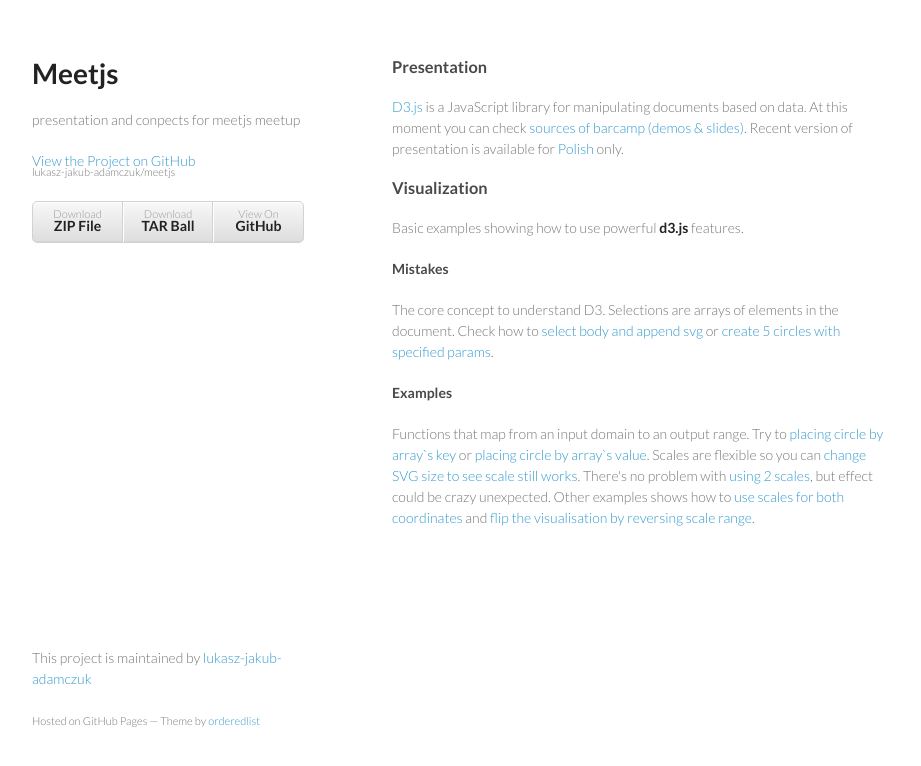
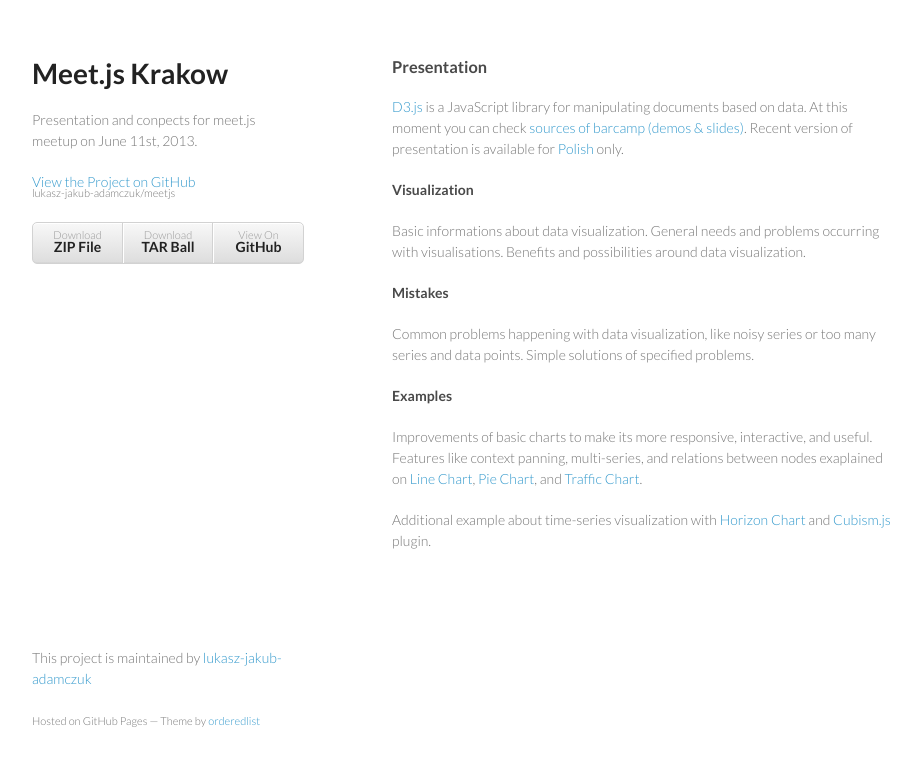
Before and after one commit to lukasz-jakub-adamczuk/meetjs, a plain HTML site: page index.html in a window 1280 px wide. Shown: the whole page, without its empty margins (178-1099 px from the left). Drawn offline with Linux system fonts and the light colour scheme.

Commit message:
index page for exaplainations

```diff
--- a/index.html
+++ b/index.html
@@ -15,8 +15,8 @@
   <body>
     <div class="wrapper">
       <header>
-        <h1>Meetjs</h1>
-        <p>presentation and conpects for meetjs meetup</p>
+        <h1>Meet.js Krakow</h1>
+        <p>Presentation and conpects for meet.js meetup on June 11st, 2013.</p>
 
         <p class="view"><a href="https://github.com/lukasz-jakub-adamczuk/meetjs">View the Project on GitHub <small>lukasz-jakub-adamczuk/meetjs</small></a></p>
 
@@ -29,16 +29,17 @@
       </header>
       <section>
         <h3>Presentation</h3>
-<p><a href="http://d3js.org/">D3.js</a> is a JavaScript library for manipulating documents based on data. At this moment you can check <a href="http://github.com/lukasz-jakub-adamczuk/barcamp">sources of barcamp (demos & slides)</a>. Recent version of presentation is available for <a href="./presentation-pl/index.html">Polish</a> only.</p>
+<p><a href="http://d3js.org/">D3.js</a> is a JavaScript library for manipulating documents based on data. At this moment you can check <a href="http://github.com/lukasz-jakub-adamczuk/meetjs">sources of barcamp (demos & slides)</a>. Recent version of presentation is available for <a href="./presentation-pl/index.html">Polish</a> only.</p>
 
-<h3>Visualization</h4>
-<p>Basic examples showing how to use powerful <strong>d3.js</strong> features.</p>
+<h4>Visualization</h4>
+<p>Basic informations about data visualization. General needs and problems occurring with visualisations. Benefits and possibilities around data visualization.</p>
 
 <h4>Mistakes</h4>
-<p>The core concept to understand D3. Selections are arrays of elements in the document. Check how to <a href="./demos/circles/selections.html">select body and append svg</a> or <a href="./demos/circles/selections2.html">create 5 circles with specified params</a>.</p>
+<p>Common problems happening with data visualization, like noisy series or too many series and data points. Simple solutions of specified problems.</p>
 
 <h4>Examples</h4>
-<p>Functions that map from an input domain to an output range. Try to <a href="./demos/circles/scales.html">placing circle by array`s key</a> or <a href="./demos/circles/scales2.html">placing circle by array`s value</a>. Scales are flexible so you can <a href="./demos/circles/scales3.html">change SVG size to see scale still works</a>. There's no problem with <a href="./demos/circles/scales4.html">using 2 scales</a>, but effect could be crazy unexpected. Other examples shows how to <a href="./demos/circles/scales5.html">use scales for both coordinates</a> and <a href="./demos/circles/scales6.html">flip the visualisation by reversing scale range</a>.</p>
+<p>Improvements of basic charts to make its more responsive, interactive, and useful. Features like context panning, multi-series, and relations between nodes exaplained on <a href="./demos/lineChart/index.html">Line Chart</a>, <a href="./demos/pieChart/index.html">Pie Chart</a>, and <a href="./demos/trafficChart/index3.html">Traffic Chart</a>.</p>
+<p>Additional example about time-series visualization with <a href="http://bl.ocks.org/mbostock/1483226">Horizon Chart</a> and <a href="http://square.github.io/cubism/">Cubism.js</a> plugin.</p>
 
       </section>
       <footer>
```
